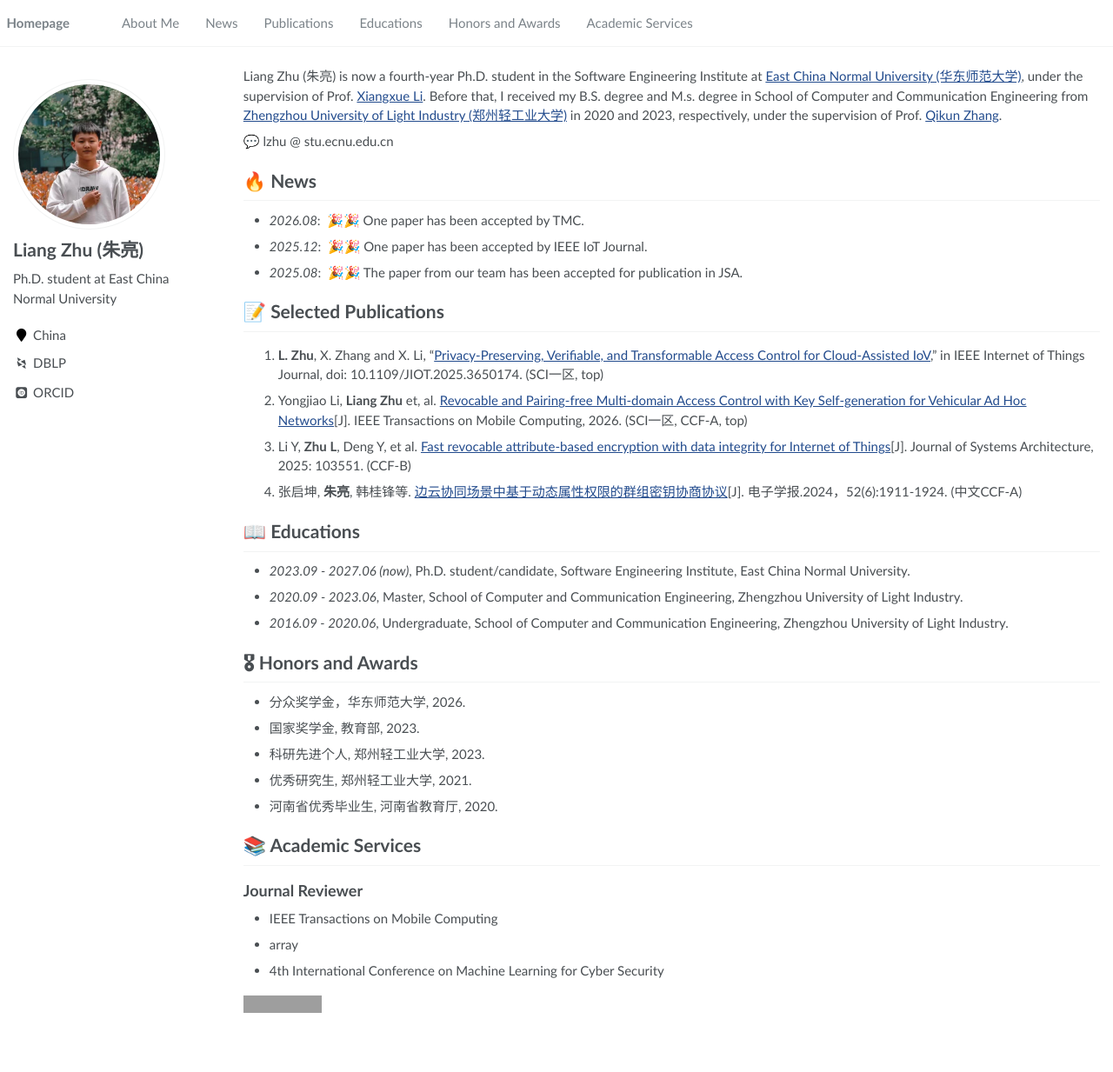
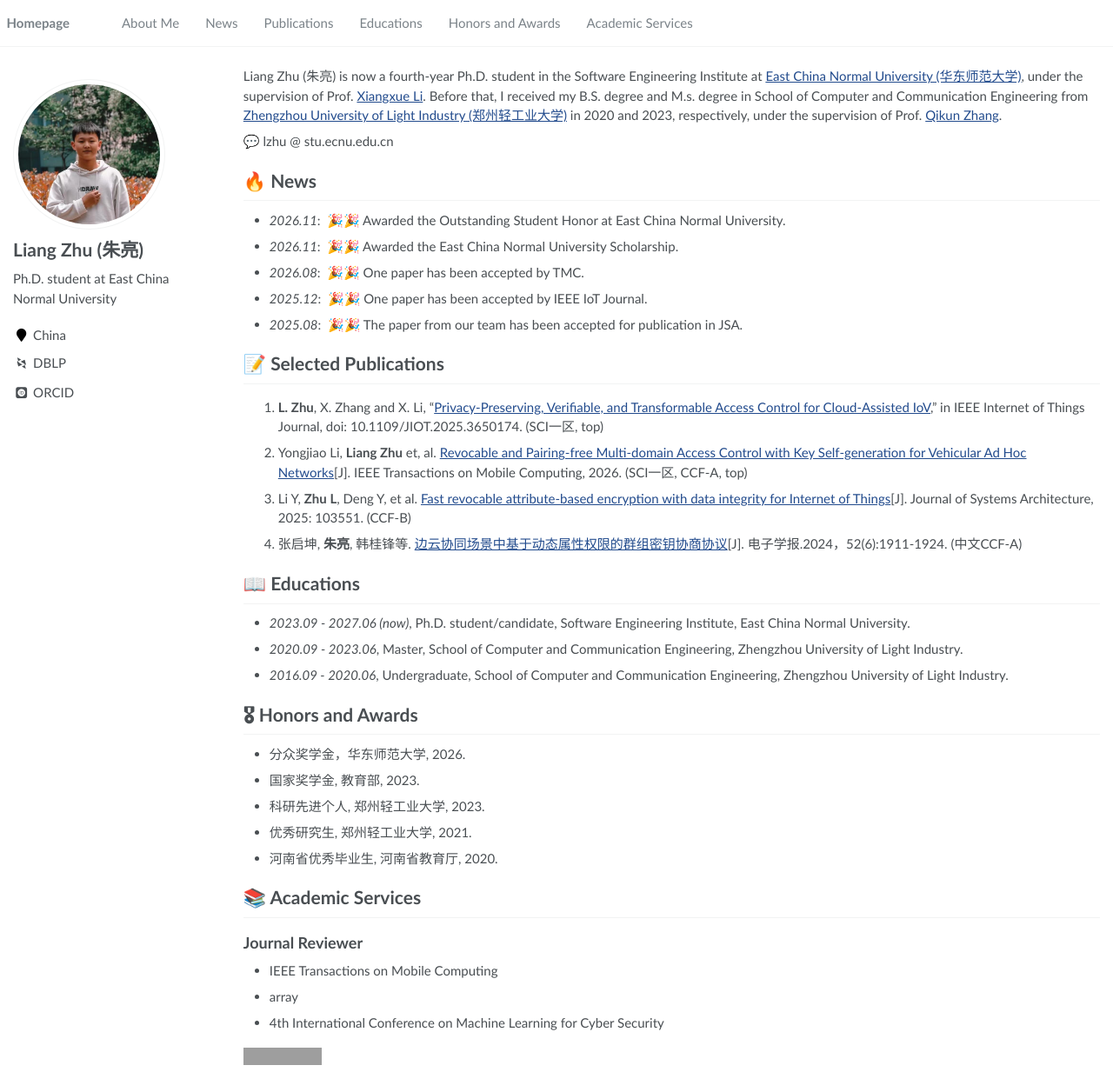
Before and after one commit to zhuliangsec/zhuliangsec.github.io, a Jekyll site: the page built from _pages/about.md, in a window 1280 px wide and 1233 px high. Shown: the whole window at 87% size. Built offline with Jekyll 4.4.1, drawn with Linux system fonts in a browser that asks for light colours; some web fonts are replaced; grey boxes are pictures that could not be loaded.

Commit message:
Update about.md

```diff
--- a/_pages/about.md
+++ b/_pages/about.md
@@ -23,6 +23,8 @@
 
 
 # 🔥 News
+- *2026.11*: &nbsp;🎉🎉 Awarded the Outstanding Student Honor at East China Normal University.
+- *2026.11*: &nbsp;🎉🎉 Awarded the East China Normal University Scholarship.
 - *2026.08*: &nbsp;🎉🎉 One paper has been accepted by TMC.
 - *2025.12*: &nbsp;🎉🎉 One paper has been accepted by IEEE IoT Journal.
 - *2025.08*: &nbsp;🎉🎉 The paper from our team has been accepted for publication in JSA.
```
